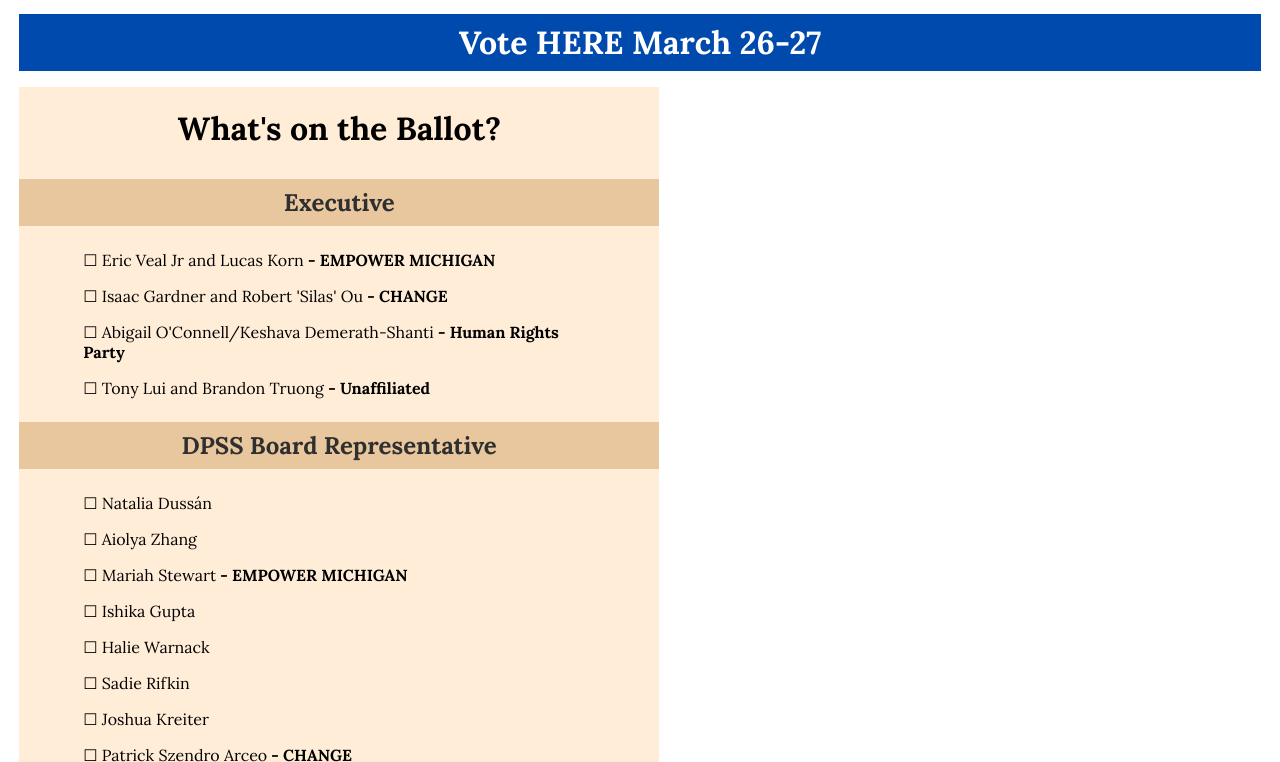
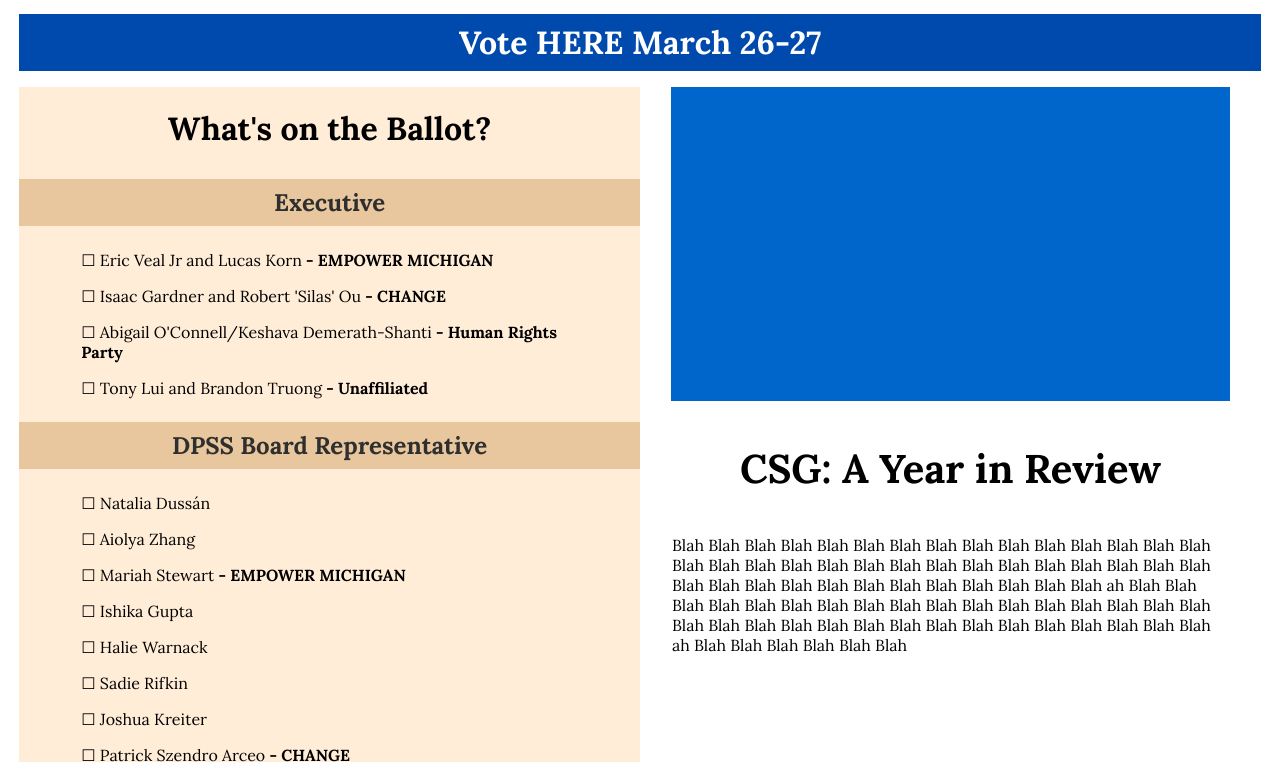
Before and after one commit to michigandaily/csg-elections-2025, a React (Vite) app: page / in a window 1280 px wide. Shown: the part 358-1120 px from the top of the page. Built offline with nearby package versions, Linux system fonts and the light colour scheme.

Commit message:
Added Year in Review block

```diff
--- a/src/css/info.scss
+++ b/src/css/info.scss
@@ -1,3 +1,4 @@
+/*Ballot.tsx*/
 .ballot-container {
     display: flex;
     flex-direction: column;
@@ -23,3 +24,37 @@
     padding: 0rem 1rem;
     width: 80%;
 }
+
+/*Info.tsx*/
+.info-container {
+    display: flex;
+    flex-direction: row;
+}
+
+/*Review.tsx*/
+.review-container {
+    display: flex;
+    flex-direction: column;
+    align-items: center;
+    width: 50%;
+    background-color: white;
+    margin-right: 1.5vw;
+}
+
+.review-container h1 {
+    margin: 0.5rem;
+    padding: 0.5rem 0rem;
+    color: black;
+    font-size: 2.5rem;
+}
+
+.review-container img {
+    width: 90%;
+    height: auto;
+    margin-bottom: 2vw;
+}
+
+.review-container p {
+    color: black;
+    margin: 2vw 2.5vw 2vw 2.5vw;
+}
--- a/src/js/Info.tsx
+++ b/src/js/Info.tsx
@@ -1,16 +1,16 @@
 import Ballot from "./Ballot"
+import Review from "./Review"
 import '../css/info.scss'
 
 const Info = () => {
     return (
-        <div className="info-container">
-            {/* Flexbox containing ballot (left) and article (right) */}
-            <Ballot />
-            <div className="main-article-container">
-
-            </div>
-        </div>
-    )
+			<div className="info-container">
+				{/* Flexbox containing ballot (left) and article (right) */}
+				<Ballot />
+				<Review />
+				<div className="main-article-container"></div>
+			</div>
+		);
 }
 
 export default Info;
--- /dev/null
+++ b/src/js/Review.tsx
@@ -0,0 +1,20 @@
+import '../css/info.scss';
+
+const Review = () => {
+	return (
+		<div className="review-container">
+			{/* TODO: replace with actual CSG pic */}
+			<img src="src/assets/placeholder.png" alt="CSG"></img>
+			<h1>CSG: A Year in Review</h1>
+			<p>
+				Blah Blah Blah Blah Blah Blah Blah Blah Blah Blah Blah Blah Blah Blah Blah Blah Blah Blah
+				Blah Blah Blah Blah Blah Blah Blah Blah Blah Blah Blah Blah Blah Blah Blah Blah Blah Blah
+				Blah Blah Blah Blah Blah Blah ah Blah Blah Blah Blah Blah Blah Blah Blah Blah Blah Blah Blah
+				Blah Blah Blah Blah Blah Blah Blah Blah Blah Blah Blah Blah Blah Blah Blah Blah Blah Blah
+				Blah Blah ah Blah Blah Blah Blah Blah Blah
+			</p>
+		</div>
+	);
+};
+
+export default Review;
```
